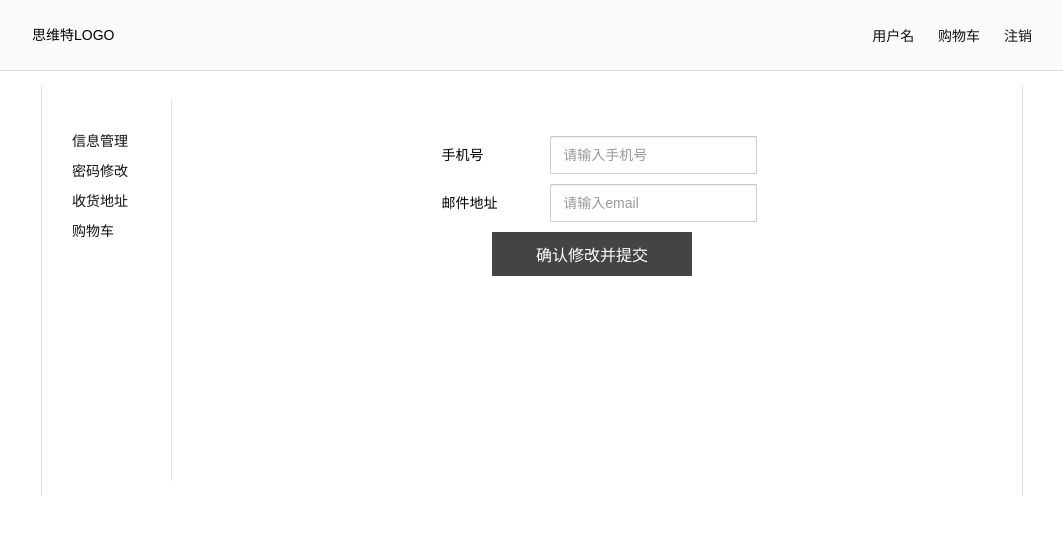
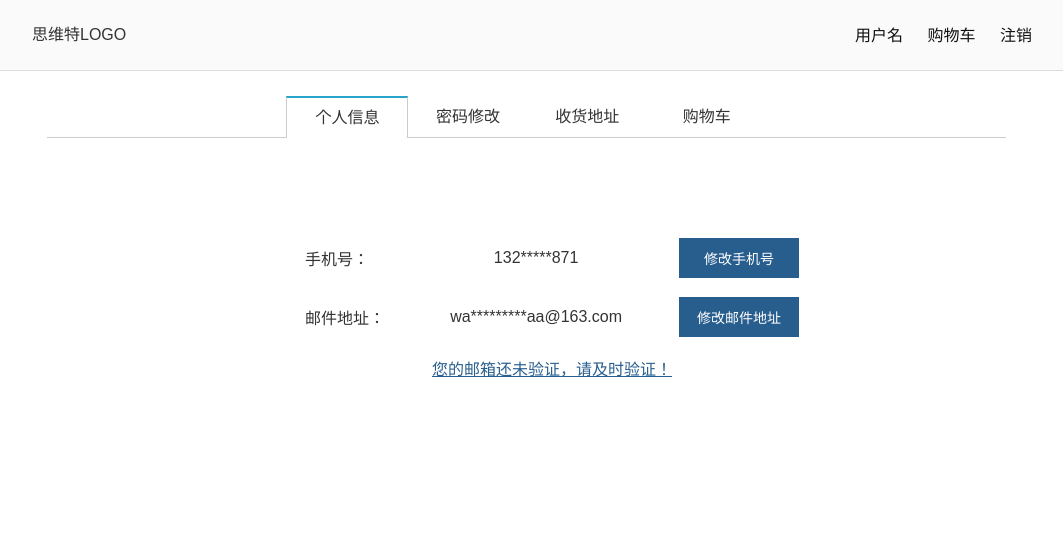
Before and after one commit to WunGCQ/swdwonproject, a PHP site: page /swdwonproject/usercenter.html in a window 1280 px wide. Shown: the top 535 px of the page, without its empty margins (108-1171 px from the left). Run offline with PHP 8.4, Linux system fonts and the light colour scheme; some libraries are stand-ins or nearby versions.

Commit message:
个人中心

```diff
--- a/css/model-window.css
+++ b/css/model-window.css
@@ -129,6 +129,28 @@ form .btn[value="login"]{
     width: 400px;
     margin: 5px auto;
 }
+#phone-window,#email-window{
+    width: 295px;
+    text-align: center;
+    padding-bottom: 10px;
+}
+#phone-window .btn,#email-window .btn{
+    width: 285px;
+    margin-top:0px;
+}
+#phone-window label,#email-window label{
+    display: block;
+    text-align: center;
+    margin: auto;
+    margin-top: 10px;
+}
+#phone-window input,#email-window input{
+    display: block;
+    text-align: left;
+    margin: auto;
+    margin-top:0px ;
+    width: 260px;
+}
 textarea{
     resize: vertical;
 }
--- a/css/user-center.css
+++ b/css/user-center.css
@@ -4,7 +4,8 @@ body{
     padding: 0px;
     margin: 0px;
     font-family: "微软雅黑","Microsoft Yahei",Arial,Helvetica,sans-serif,"宋体";
-    font-size: 14px;
+    font-size: 16px;
+    color: #333;
     text-align: center;
 }
 
@@ -13,8 +14,6 @@ body{
     padding: 10px;
     margin: 15px auto;
     text-align: left;
-    border-left: 1px solid #ddd;
-    border-right: 1px solid #ddd;
 }
 #left-bar,#right-bar{
     position: relative;
@@ -37,6 +36,10 @@ body{
     display: block;
     padding: 20px 0px 0px 10px;
 }
+#tab-wrap input{
+    width: 300px;
+    margin-bottom: 10px;
+}
 .active-wrap{
     display: block!important;
 }
@@ -57,7 +60,7 @@ body{
 }
 .form-group label{
     text-align: left;
-    width: 90px;
+    width: 100px;
     padding: 5px;
     margin: 0px 10px;
 }
@@ -120,11 +123,11 @@ body{
 .form-group>label, .form-group>input{
     display: inline-block;
 }
-form .btn[value="submit"],.btn[value="add-address"],.btn[value="submit"]{
+form .btn[value="submit"],.btn[value="add-address"],.btn[value="submit"],.btn[value="change"]{
     display: block;
     text-align: center;
     /*background-color: #31A5E7;*/
-    background-color: #444;
+    background-color: #285e8e;
     color: #fff;
     width: 200px;
     padding: 10px 30px;
@@ -135,83 +138,236 @@ form .btn[value="submit"],.btn[value="add-address"],.btn[value="submit"]{
     font-family: "微软雅黑","Microsoft Yahei",Arial,Helvetica,sans-serif,"宋体";
 }
 form .btn[value="submit"]:hover,.btn[value="add-address"]:hover,.btn[value="submit"]:hover{
-    background-color: #333;
+    background-color: #264d7b;
 }
 .address{
     padding: 5px;
     margin: 5px auto;
-    width: 500px;
+    width: 800px;
     border: 1px solid #ccc;
 }
 .address>div {
     display: inline-block;
 }
+.address>div:first-child>div{
+    margin-top: 10px;
+}
 .address>div:first-child{
-    width: 400px;
+    width: 700px;
     text-align: left;
 }
-
 .address-name:before{
     content: "姓名：";
+    font-weight: bold;
+    margin-right: 10px;
+    color: #285e8e;
 }
 .address-phone:before{
-    content: "手机号：";
+    content: "手机：";
+    font-weight: bold;
+    margin-right: 10px;
+    color: #285e8e;
 }
 .address-address:before{
     content: "地址：";
+    font-weight: bold;
+    margin-right: 10px;
+    color: #285e8e;
 }
 .delete-address,.change-address{
     color: #fff;
     padding: 5px 20px;
     cursor: pointer;
-    margin-bottom: 5px;
+    margin-bottom: 10px;
 }
 .delete-address{
-    background-color: #c00;
+    background-color: #900;
+    border-radius: 2px;
 }
 .delete-address:hover{
-    background-color: #a00;
+    background-color: #600;
 }
 .change-address{
-    background-color: #0a0;
+    background-color: #337cb8;
+    border-radius: 2px;
 }
 .change-address:hover{
-    background-color: #090;
+    background-color: #285e8e;
 }
 .commodity-name:before{
     content: "商品名称";
 }
 .shoppingcart-list table{
     border-collapse: collapse;
+    width: 100%;
 }
 .shoppingcart-list table th{
+    padding: 15px 0px;
+    font-size: 14px;
+    /*background-color: #f5f5f5;*/
+}
+.shoppingcart-list tr{
     border: 1px solid #ccc;
-    padding: 15px 0px;
-    background-color: #f5f5f5;
 }
-.shoppingcart-list tbody tr{
+.shoppingcart-list .software{
     background-color: #fff;
     padding: 20px 0px;
     border: 1px solid #ccc;
     border-collapse: collapse;
     cursor: default;
+    height: 70px;
+    line-height: 70px;
+}
+.shoppingcart-list tbody tr img{
+    height: 70px;
+    display: inline-block;
+    vertical-align: top;
+}
+.shoppingcart-list tbody tr>td:nth-child(1)>span{
+    display: inline-block;
+    vertical-align: top;
+    margin-left: 15px;
+    line-height: 25px;
+    vertical-align: middle;
+    width: 250px;
+}
+.shoppingcart-list tr:nth-child(1){
+    height: 30px !important;
 }
 .shoppingcart-list tbody tr:hover{
-    background-color: #fff0b9;
+    background-color: #f5f5f5;
+
+}
+.shoppingcart-list tbody tr>td:nth-child(1){
+    text-align: left;
+    padding-left: 15px;
 }
 .shoppingcart-list tbody td{
-    border: 1px solid #ccc;
+    font-size: 18px;
     padding: 15px 0px;
 }
 .shoppingcart-list tbody>tr>td:nth-child(2),.shoppingcart-list tbody>tr>td:nth-child(3),.shoppingcart-list tbody>tr>td:nth-child(4){
-    color: #f60;
+    color: #285e8e;
+    font-size: 20px;
+}
+.shoppingcart-list tbody>tr>td:nth-child(2):before,.shoppingcart-list tbody>tr>td:nth-child(4):before{
+    content:  "￥";
 }
 #price-whole:before{
-    content: "总价：￥";
+    content: "总价：";
+    font-size: 18px;
+    color: #333;
 }
 #price-whole{
-    color: #f60;
+    color: #285e8e;
+    text-align: right;
+    padding-right: 40px;
+    font-size: 28px;
 }
 #amount-window{
     width: 300px;
 }
+#nav-container{
+    width: 980px;
+    margin: 0px auto;
+    height: 40px;
+    padding: 0px;
+}
+#nav-container>div{
+    display: inline-block;
+    vertical-align: bottom;
+    margin-left: -5px;
+}
+.nav-bar{
+    width: 120px;
+    height: 40px;
+    line-height: 40px;
+    border-bottom: 1px solid #ccc;
+    border-top: none;
+    border-left: none;
+    border-right: none;
+    cursor: pointer;
+    text-align: center;
+}
+#nav-container .active{
+    border-bottom: none;
+    border-top: 2px solid #28a4c9;
+    border-left: 1px solid #ccc;
+    border-right: 1px solid #ccc;
+}
+#nav-container .long{
+    height: 40px;
+    width: 240px;
+    border-bottom: 1px solid #ccc;
+}
+#tab-wrap{
+    width: 980px;
+    margin: 0px auto;
+}
+.tab{
+    display: none;
+    width: 100%;
+    height: auto;
+    padding: 20px;
+}
+.tab article{
+    text-align: left;
+    margin-left: 25px;
+}
+#tab-wrap .active{
+    display: block;
+}
+
+.select-amount-wrap>div{
+    display: block;
+    float: left;
+}
+.amount-minus,.amount-add{
+    background-color: #dedede;
+    text-align: center;
+    width: 32px;
+    height: 32px;
+    border: 1px solid #999;
+    cursor: pointer;
+    margin-top: 0px;
+    line-height: 32px;
+    -webkit-user-select: none;
+}
+.amount-minus{
+    background-color: #f1f1f1;
+}
+.amount-number{
+    display: inline-block;
+    background-color: #fff;
+    text-align: center;
+    width: 48px !important;
+    height: 30px;
+    line-height: 28px;
+    border-top: 1px solid #999;
+    border-bottom: 1px solid #999;
+    border-left: none;
+    border-right: none;
+    float: left;
+    font-family: "微软雅黑","Microsoft Yahei",Arial,Helvetica,sans-serif,"宋体";
+    outline: none;
+}
+.product-amount{
+    border-bottom: 1px solid #ccc;
+}
+.delete-software{
+    padding: 8px 20px;
+    background-color: #900;
+    color: #fff;
+    font-size: 14px;
+    cursor: pointer;
+    border-radius: 3px;
+}
+.delete-software:hover{
+    background-color: #600;
+}
+#a-check-mail,#a-check-mail:link,#a-check-mail:visited{
+    color: #285e8e;
+}
+#a-check-mail:hover,#a-check-mail:active{
+    color: #264d7b;
+}
--- a/index.html
+++ b/index.html
@@ -67,7 +67,7 @@
             </div>
             <div class="commodity">
                 <div class="commodity-pic">
-                    <img src="img/ps.jpg" alt="Adobe PhotoShop CC 中文版"/>
+                    <img src="img/saber.jpg" alt="Adobe PhotoShop CC 中文版"/>
                 </div>
                 <div class="commodity-info">
                     <span class="commodity-title">Adobe PhotoShop CC 中文版</span>
--- a/usercenter.html
+++ b/usercenter.html
@@ -30,47 +30,64 @@
     </div>
 </div>
     <div id="container">
-        <div id="left-bar">
-            <ul id="nav">
-                <li><a href="javascript: changeTab('change-info');">信息管理</a></li>
-                <li><a href="javascript:changeTab('change-password');">密码修改</a></li>
-                <li><a href="javascript:changeTab('admin-address');">收货地址</a></li>
-                <li><a href="javascript:changeTab('shoppingcart');">购物车</a></li>
-            </ul>
+            <div id="nav-container">
+                <div class="long"></div>
+                <div class="nav-bar active" onclick="change_tab(this)">个人信息</div>
+                <!--<div class="nav-bar" onclick="change_tab(this)">信息管理</div>-->
+                <div class="nav-bar" onclick="change_tab(this)">密码修改</div>
+                <div class="nav-bar" onclick="change_tab(this)">收货地址</div>
+                <div class="nav-bar" onclick="change_tab(this)">购物车</div>
+                <div class="long"></div>
+            </div>
         </div>
-        <div id="right-bar">
-            <div id="change-info" class="active-wrap">
-                <form action="" method="post">
+        <div id="tab-wrap">
+            <div id="show-info" class="tab active">
+                <table style="display: block;margin: 50px auto;text-align: center;width: 500px;">
+                    <tr>
+                        <th style="width: 100px;"></th>
+                        <th style="width: 300px;"></th>
+                        <th></th>
+                    </tr>
+                    <tbody>
+                        <tr id="show-phonenumber" style="text-align: left;padding: 20px;margin: auto">
+                            <td>手机号：</td> <td style="text-align: center;">132*****871</td>
+                            <td><button type="button" class="btn" value="change" onclick="$('#change-phone').show();" style="padding: 10px ;width: 120px;font-size: 14px;">修改手机号</button></td>
+                        </tr>
+
+                        <tr id="show-email" style="text-align: left;padding: 20px;">
+                            <td>邮件地址：</td> <td style="text-align: center;"> wa*********aa@163.com </td>
+                            <td style="height: 70px;">
+                                <button type="button" class="btn" value="change" onclick="$('#change-email').show();" style="padding: 10px ;width: 120px;font-size: 14px;">修改邮件地址</button>
+                            </td>
+                        </tr>
+
+                        <tr style="text-align: center;padding: 20px;">
+                            <td colspan="3"> <a href="" id="a-check-mail">您的邮箱还未验证，请及时验证！</a></td>
+                        </tr>
+                    </tbody>
+
+
+                </table>
+
+            </div>
+            <!--<div id="change-info" class="tab">-->
+                <!--<form action="" method="post">-->
                     <!--<div class="form-group">-->
-                        <!--<label for="username">用户名</label>-->
-                        <!--<input type="text" placeholder="请输入用户名" name="username" class="form-control" required="required"/>-->
+                        <!--<label for="phonenumber">手机号</label>-->
+                        <!--<input type="tel" placeholder="请输入手机号" name="phonenumber" class="form-control" required="required"/>-->
 
                     <!--</div>-->
                     <!--<div class="form-group">-->
-                        <!--<label for="password">密码</label>-->
-                        <!--<input type="password" placeholder="请输入用户密码" name="password" class="form-control" required="required"/>-->
+                        <!--<label for="password">邮件地址</label>-->
+                        <!--<input type="email" placeholder="请输入email" name="email" class="form-control" required="required" pattern=" /^([a-zA-Z0-9]+[_|\_|\.]?)*[a-zA-Z0-9]+@([a-zA-Z0-9]+[_|\_|\.]?)*[a-zA-Z0-9]+\.(?:com|cn)$/"/>-->
+                    <!--</div>-->
+                    <!--<div class="form-group">-->
+                        <!--<button class="btn" type="button" value="submit" required="">确认修改并提交</button>-->
+                    <!--</div>-->
+                <!--</form>-->
+            <!--</div>-->
 
-                    <!--</div>-->
-
-                    <!--<div class="form-group">-->
-                        <!--<label for="password-again">再次输入密码</label>-->
-                        <!--<input type="password" placeholder="请确认用户密码" name="password-again" class="form-control" required="required"/>-->
-                    <!--</div>-->
-                    <div class="form-group">
-                        <label for="phonenumber">手机号</label>
-                        <input type="tel" placeholder="请输入手机号" name="phonenumber" class="form-control" required="required"/>
-
-                    </div>
-                    <div class="form-group">
-                        <label for="password">邮件地址</label>
-                        <input type="email" placeholder="请输入email" name="email" class="form-control" required="required" pattern=" /^([a-zA-Z0-9]+[_|\_|\.]?)*[a-zA-Z0-9]+@([a-zA-Z0-9]+[_|\_|\.]?)*[a-zA-Z0-9]+\.(?:com|cn)$/"/>
-                    </div>
-                    <div class="form-group">
-                        <button class="btn" type="button" value="submit" required="">确认修改并提交</button>
-                    </div>
-                </form>
-            </div>
-            <div id="change-password" class="hidden-wrap">
+            <div id="change-password" class="tab">
                 <form action="" method="post">
                     <div class="form-group">
                         <label for="old-password">原密码</label>
@@ -91,12 +108,12 @@
                     </div>
                 </form>
             </div>
-            <div id="admin-address" class="hidden-wrap" style="text-align: center;">
+            <div id="admin-address"  class="tab" style="text-align: center;">
                 <div class="address">
                     <div>
                         <div class="address-name">填入姓名1</div>
                         <div class="address-phone">12345678912</div>
-                        <div class="address-address">填入地址考虑到地址比较长所以就留的长度大一些填入地址考虑到地址比较长所以就留的长度大一些</div>
+                        <div class="address-address">北京丝海淀区学院路37号北京航空航天大学5号公寓721室</div>
                     </div>
 
                     <div>
@@ -109,7 +126,7 @@
                     <div>
                         <div class="address-name">填入姓名3</div>
                         <div class="address-phone">12345678912</div>
-                        <div class="address-address">填入地址考虑到地址比较长所以就留的长度大一些填入地址考虑到地址比较长所以就留的长度大一些</div>
+                        <div class="address-address">填入地址考虑到地址比较长所以就留的长度大一些</div>
                     </div>
 
                     <div>
@@ -122,7 +139,7 @@
                     <div>
                         <div class="address-name">填入姓名1</div>
                         <div class="address-phone">12345678912</div>
-                        <div class="address-address">填入地址考虑到地址比较长所以就留的长度大一些填入地址考虑到地址比较长所以就留的长度大一些</div>
+                        <div class="address-address">填入地址考虑到地址比较长所以就留的长度大一些填入地址长度大一些</div>
                     </div>
 
                     <div>
@@ -137,10 +154,10 @@
                 </div>
 
             </div>
-            <div id="shoppingcart" class="hidden-wrap" style="text-align: center;">
+            <div id="shoppingcart" class="tab" style="text-align: center;">
                 <div class="shoppingcart-list">
                     <table style="margin: 10px auto;">
-                        <tr style="background-color: #fff;text-align: center;border-bottom: 1px solid #ccc;">
+                        <tr style="background-color: #fff;text-align: center;height: 40px;padding: 0px;">
                             <th width="300px">商品名称</th>
                             <th width="120px">价格</th>
                             <th width="120px">数量</th>
@@ -148,21 +165,36 @@
                             <th width="120px">操作</th>
                         </tr>
                         <tbody>
-                            <tr>
+                            <tr class="software">
                                 <td>商品名称</td>
-                                <td>单价</td>
-                                <td>数量 <a href="" class="change-amount-a">修改</a></td>
-                                <td>总价</td>
-                                <td><a href="#">删除</a></td>
+                                <td>20</td>
+                                <td>
+                                    <div class="select-amount-wrap">
+                                        <div class="amount-minus">-</div>
+                                        <input class="amount-number" type="text" value="1"/>
+                                        <div class="amount-add">+</div>
+                                    </div>
+                                </td>
+                                <td></td>
+                                <td><span class="delete-software">删除</span></td>
+                            </tr>
+                            <tr class="software">
+                                <td>
+                                    <img src="img/saber.jpg" alt=""/><span> Saber骑着摩托车奔驰在冬木市,吾王赛高！</span>
+                                </td>
+                                <td>99.99</td>
+                                <td>
+                                    <div class="select-amount-wrap">
+                                        <div class="amount-minus">-</div>
+                                        <input class="amount-number" type="text" value="1"/>
+                                        <div class="amount-add">+</div>
+                                    </div>
+                                </td>
+                                <td></td>
+                                <td><span class="delete-software">删除</span></td>
                             </tr>
 
-                            <tr>
-                                <td>商品名称</td>
-                                <td>单价</td>
-                                <td>数量 <a href="#" class="change-amount-a">修改</a></td>
-                                <td>总价</td>
-                                <td><a href="#">删除</a></td>
-                            </tr>
+
                             <tr>
                                 <td id="price-whole" colspan="5">3000</td>
                             </tr>
@@ -171,7 +203,7 @@
 
                 </div>
                 <div>
-                    <button class="btn" type="button" value="submit" onclick="">结算</button>
+                    <button class="btn" type="button" value="submit" onclick="" style="margin-right:0px;width:150px;font-size: 20px;">结算</button>
                 </div>
 
             </div>
@@ -215,6 +247,37 @@
             </form>
         </div>
     </div>
+<div class="model-window" id="change-email">
+    <div class="window-main" id="email-window">
+        <span style="position:relative;float: right;font-size: 30px;cursor: pointer;" onclick="$('#change-email').hide()">×</span>
+        <form action="" method="post">
+            <div class="form-group">
+                <label for="password">邮件地址</label>
+                <input type="email" placeholder="请输入email" name="email" class="form-control" required="required" pattern=" /^([a-zA-Z0-9]+[_|\_|\.]?)*[a-zA-Z0-9]+@([a-zA-Z0-9]+[_|\_|\.]?)*[a-zA-Z0-9]+\.(?:com|cn)$/"/>
+            </div>
+            <div class="form-group">
+                <button class="btn" type="button" value="submit">确认提交</button>
+            </div>
+        </form>
+    </div>
+</div>
+<div class="model-window" id="change-phone">
+    <div class="window-main" id="phone-window">
+        <span style="position:relative;float: right;font-size: 30px;cursor: pointer;" onclick="$('#change-phone').hide()">×</span>
+        <form action="" method="post">
+            <div class="form-group">
+                <label for="phonenumber">手机号</label>
+                <input type="text" placeholder="请输入手机号" name="phonenumber" class="form-control" required="required"/>
+
+            </div>
+            <div class="form-group">
+                <button class="btn" type="button" value="submit">确认提交</button>
+            </div>
+        </form>
+    </div>
+</div>
+
+
     <!--<div id="footer">-->
 
     <!--</div>-->
@@ -222,5 +285,73 @@
 <script>
     $('.change-address').attr("onclick","showChangeAddressWindow(this)");
     $('.change-amount-a').attr('href','javascript:$("#change-amount").show();');
+    function changeAmount(Obj,num){
+        var InputObj=$(Obj.parentNode.parentNode.parentNode).find(".amount-number");
+        var amount=InputObj.val();
+        console.log(amount);
+        amount=parseInt(amount);
+        if(num==0){
+            return amount;
+        }
+        else if(num==-1){
+            if(amount>1){
+                if(amount==2){
+                    $("#amount-minus").css({"background-color":"#f1f1f1"});
+                }
+                amount--;
+                InputObj.val(amount);
+                calculate_price();
+            }
+            else{
+                $("#amount-minus").css({"background-color":"#f1f1f1"});
+                return false;
+            }
+        }
+        else if(num==1){
+            amount++;
+            $("#amount-minus").css({"background-color":"#ddd"});
+            InputObj.val(amount);
+            calculate_price();
+        }
+    }
+    function calculate_price(){
+        var shoppinglist=$(".shoppingcart-list>table");
+        var softwares=$(".shoppingcart-list tr");
+        var prices=new Array();
+        var price_whole=parseFloat(0);
+        if(softwares.length>1){
+            for(var i=1;i<softwares.length-1;i++){
+
+                var price_single=parseFloat($($(softwares[i]).children()[1]).text()).toFixed(2);
+
+                var amount=parseFloat($(softwares[i]).find(".amount-number").val()).toFixed(2);
+
+                var temp=parseFloat((price_single*amount).toFixed(2));
+                $($(softwares[i]).children()[3]).text(temp.toString());
+                price_whole+=temp;
+            }
+            $(softwares[softwares.length-1]).find("td").text(price_whole);
+        }
+        else{
+        }
+    }
+    function change_tab(TabObj){
+        var index= $(TabObj).index();
+        $(".nav-bar").attr("class","nav-bar");
+        $(TabObj).attr("class","nav-bar active");
+        $("#tab-wrap .tab").attr("class","tab");
+        $("#tab-wrap .tab:eq("+(index-1).toString()+")").attr("class","tab active");
+    }
+
+    function delete_tab(Obj){
+        console.log(Obj);
+        (Obj.parentNode.parentNode).remove();
+        calculate_price();
+    }
+
+    $(".amount-minus").attr("onclick","changeAmount(this,-1)");
+    $(".amount-add").attr("onclick","changeAmount(this,1)");
+    $(".delete-software").attr("onclick","delete_tab(this)");
+    calculate_price();
 </script>
 </html>
```
